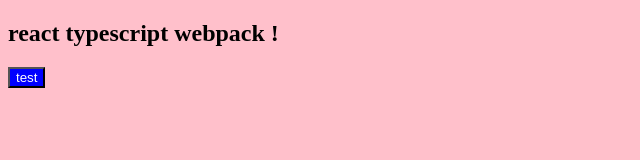
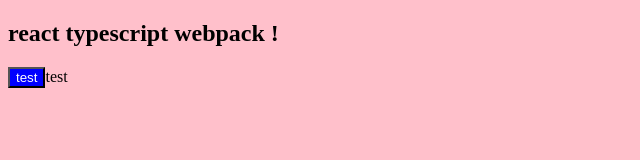
Before and after one commit to jooohyunpark/react-typescript-webpack, a React app: page / in a window 1280 px wide. Shown: the top 160 px of the page, without its empty margins (0-640 px from the left). Built offline with nearby package versions, Linux system fonts and the light colour scheme; the HTML template or start-up script is replaced by a standard one.

Commit message:
turn off @typescript-eslint/explicit-module-boundary-types

```diff
--- a/src/App.tsx
+++ b/src/App.tsx
@@ -1,6 +1,7 @@
 import React, { FunctionComponent } from 'react'
 import '@/styles/main.scss'
 import Button from '@/components/Button'
+import Link from '@/components/Link'
 
 const App: FunctionComponent = () => {
   return (
@@ -13,6 +14,8 @@
         }}>
         test
       </Button>
+
+      <Link text="test" />
     </div>
   )
 }
--- a/src/components/Button/index.tsx
+++ b/src/components/Button/index.tsx
@@ -1,4 +1,4 @@
-import React, { FunctionComponent, ReactNode } from 'react'
+import React, { ReactNode } from 'react'
 import styles from './index.module.scss'
 
 interface Props {
@@ -6,7 +6,8 @@
   children?: ReactNode
 }
 
-const Button: FunctionComponent = ({ onClick, children }: Props) => {
+// const Button: FunctionComponent<Props> = ({ onClick, children }) => {
+const Button = ({ onClick, children }: Props) => {
   return (
     <button className={styles.button} onClick={onClick}>
       {children}
--- /dev/null
+++ b/src/components/Link/index.tsx
@@ -0,0 +1,13 @@
+import React, { ReactNode } from 'react'
+
+interface Props {
+  href?: string
+  text?: string
+  children?: ReactNode
+}
+
+const Link = ({ href, text }: Props) => {
+  return <a href={href}>{text}</a>
+}
+
+export default Link
--- a/tsconfig.json
+++ b/tsconfig.json
@@ -6,7 +6,7 @@
     },
     "module": "commonjs",
     "moduleResolution": "node",
-    "target": "ESNext",
+    "target": "es5",
     "removeComments": true,
     "allowSyntheticDefaultImports": true,
     "jsx": "react",
```
Also changed, not shown: .eslintrc.json.
